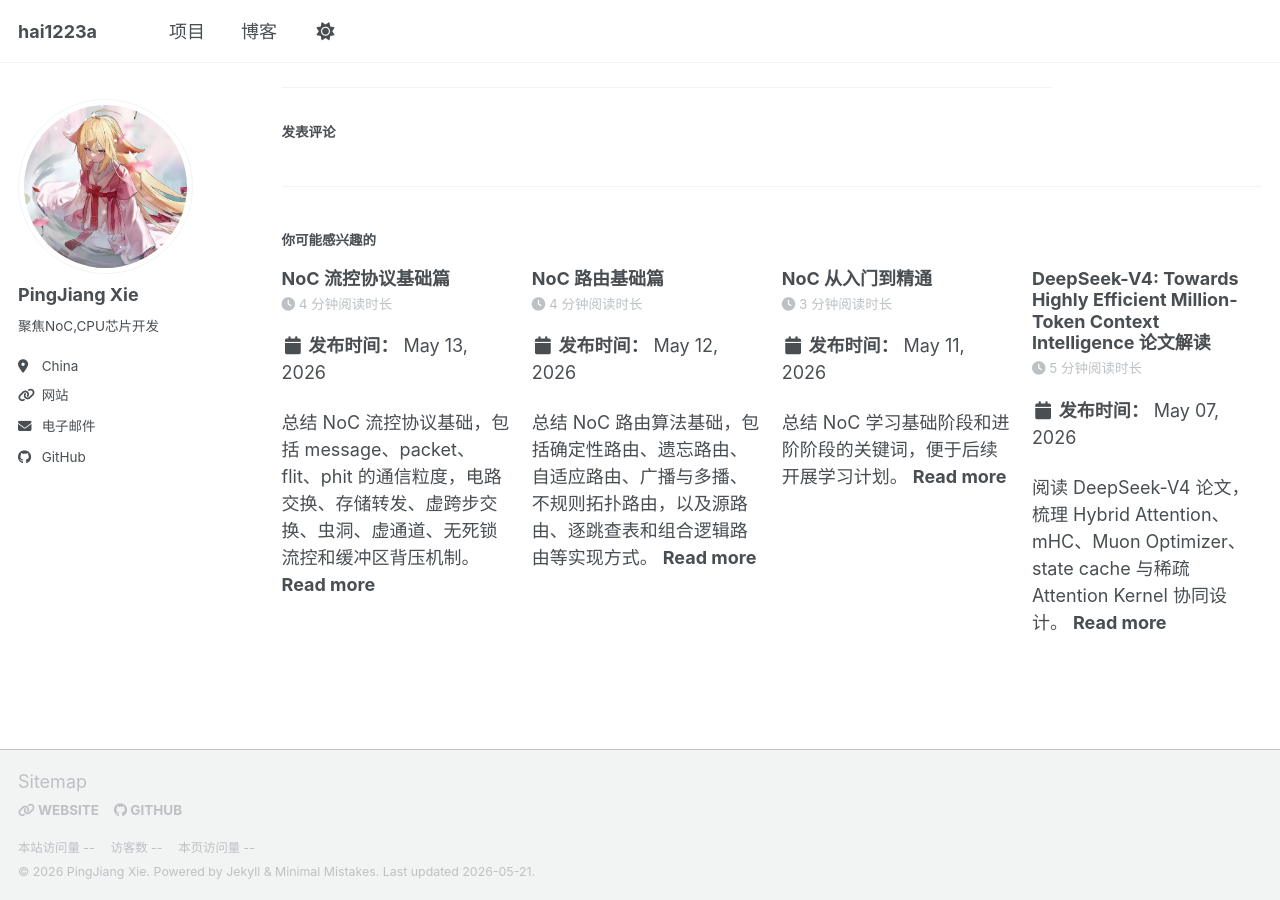
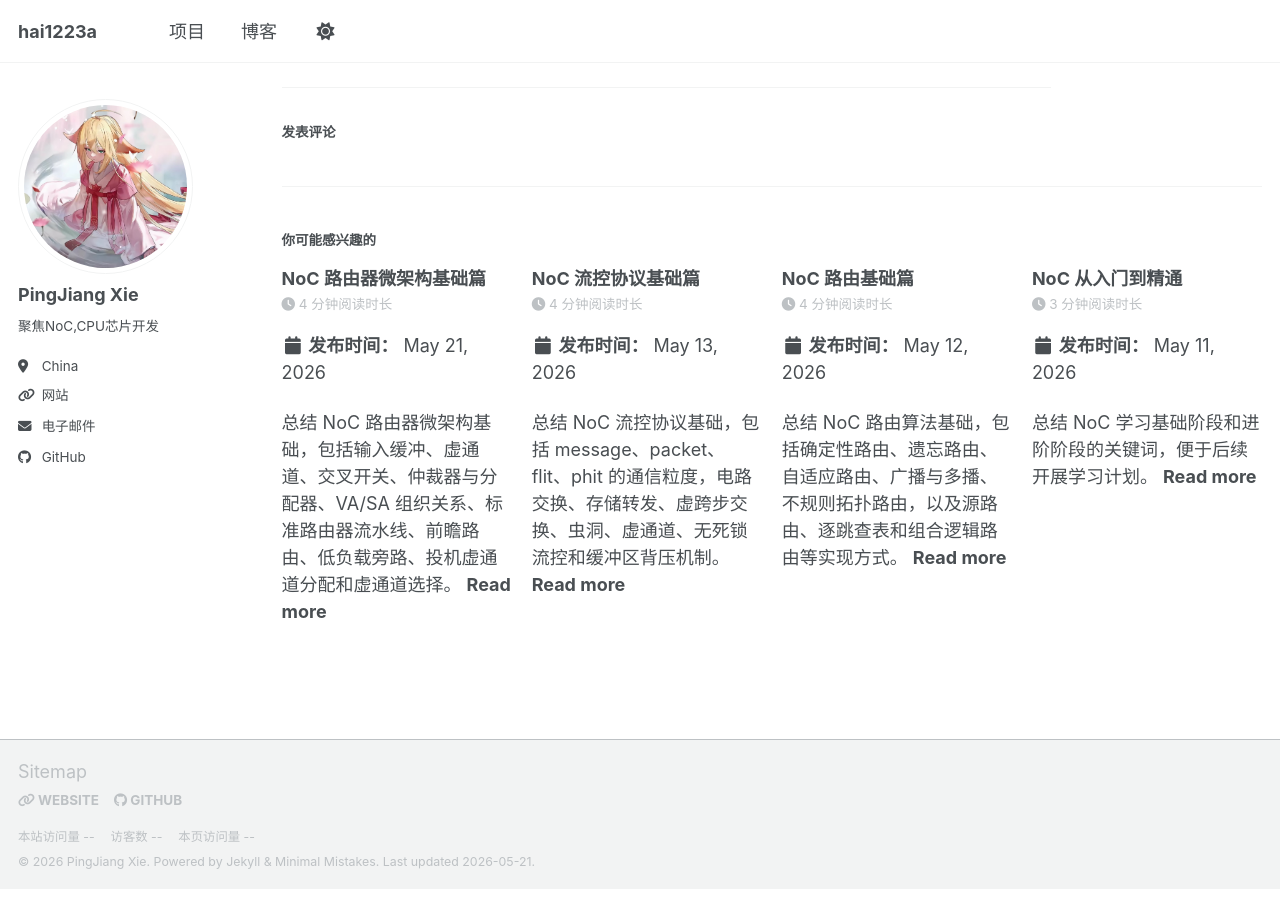
Before and after one commit to hai1223a/hai1223a.github.io, a Jekyll site: the page built from _posts/2026-05-11-NoC-拓扑结构-基础篇.md, in a window 1280 px wide and 900 px high, scrolled down 8478 px. Built offline with Jekyll 4.4.1, drawn with Linux system fonts in a browser that asks for light colours; a script bundle is joined from its source files by our own code; library files that are not in the unit come from our copies; comment, search, counter and statistics services are not loaded; some of the changed lines change nothing that is shown.

Commit message:
NoC路由器微架构

````diff
--- a/_posts/2026-05-11-NoC-拓扑结构-基础篇.md
+++ b/_posts/2026-05-11-NoC-拓扑结构-基础篇.md
@@ -34,7 +34,7 @@
 
 * **最大通道负载（maximum channel load）**：`最大注入带宽（Maximum injection bandwidth） = 1 / 最大通道负载`。在特定的流量模式下，瓶颈通道能够承受的流量就是最大通道负载。
 
-  比如下图中，瓶颈通道为双向通道，一个周期内每个节点都有 `1/8` 的概率向其他节点发送 `flip`，那么所有节点的流量有 1/2 的概率经过瓶颈通道，所以最大注入带宽是 1/2，最大通道负载是 2。
+  比如下图中，瓶颈通道为双向通道，一个周期内每个节点都有 `1/8` 的概率向其他节点发送 `flit`，那么所有节点的流量有 1/2 的概率经过瓶颈通道，所以最大注入带宽是 1/2，最大通道负载是 2。
 
   ![4](/images/4.png)
   <p class="image-caption">图 2：两个环形网络通过单通道连接时的通道负载示例</p>
--- /dev/null
+++ b/_posts/2026-05-21-NoC-路由器微架构-基础篇.md
@@ -0,0 +1,270 @@
+---
+title: "NoC 路由器微架构基础篇"
+date: 2026-05-21
+permalink: /posts/2026/05/NoC-路由器微架构-基础篇/
+project: noc-study
+excerpt: "总结 NoC 路由器微架构基础，包括输入缓冲、虚通道、交叉开关、仲裁器与分配器、VA/SA 组织关系、标准路由器流水线、前瞻路由、低负载旁路、投机虚通道分配和虚通道选择。"
+tags:
+  - NoC
+  - 学习笔记
+---
+
+{% include toc icon="list" title="目录" position="inline" %}
+
+<img src="/images/33.jpg" alt="2D mesh router microarchitecture" style="zoom:50%;" />
+<p class="image-caption">图 1：典型 2D Mesh 路由器微架构</p>
+
+以一个2D mesh网络的经典路由器为例进行介绍。其包括五个方向输入输出，`东`，`南`，`西`，`北`和`本地`。主要部件包括输入缓冲（input buffers）、路由计算逻辑（route computation logic）、虚通道分配器（virtual channel allocator）、开关分配器（switch allocator）以及交叉开关（crossbar switch）。
+
+## 缓冲与虚通道
+
+### 缓冲组织结构
+
+几乎所有的路由器都设计了输入缓冲，因为其允许使用单端口存储器实现。而常见有三种buffer的组织形式：
+
+1. **单个固定长度队列**：如下图图a所示，没有使用虚通道，存在严重的队头阻塞（head-of-line blocking）问题。
+2. **多个固定长度队列**：如下图图b所示，我们称其中的每个队列为虚通道。
+3. **多个可变长度队列**：如下图图c所示，为了缓解固定长度队列的负载不均衡问题，该方法让所有虚通道共享一片buffer，通过队头队尾追踪，并保证每个虚通道至少持有一个flit buffer空间以避免死锁。代价是更加复杂的电路来最终队头队尾。
+
+<img src="/images/34.jpg" alt="Input buffer organizations with virtual channels" style="zoom: 50%;" />
+<p class="image-caption">图 2：输入缓冲与虚通道的常见组织方式</p>
+
+### 虚通道和buffer的最小数量
+
+虚通道的主要功能是避免死锁和提升性能。前者可能依赖一定数量的VCs对不同类型的packet进行**分类**，例如多核中的request和response就得区分；在一类VCs中，也可能需要**逃逸VC**来保证无死锁。后者需要一定数量VCs来消除**队头阻塞问题**。同时考虑不同流量模式，在buffer数量固定的前提下，少而深的VCs安排和多而浅的VCs安排会得到不同的效果。
+
+对于buffer大小，为了维持功能正确性，每个虚通道至少要一个flit buffer。而为了维持满吞吐，也需要足够数量的buffer覆盖**缓冲周转时间**。
+
+### 输入VC的状态信息
+
+* **全局状态（Global, G）：** 空闲/ 路由中 等待输出虚通道/ 等待输出虚通道中的信用/ 活跃。活跃虚通道可以执行开关分配。
+* **路由（Route, R）：** 该字段用于开关分配。输出端口由head flit在路由计算之后填入，而同一个packet中的所有flit将会继承这个字段。
+* **输出虚通道（Output VC, O）：** 该packet的输出虚通道，即下游路由器处的虚通道。该字段由head flit在虚通道分配之后填入，并由该packet后续的所有flit使用。
+* **信用计数（Credit Count, C）：** 输出端口 R 上输出虚通道 O 中的信用数量，即下游路由器中的flit buffer数量。该字段由body flits和tail flits使用。
+* **指针（Pointers, P）：** 指向头flit和尾flit的指针。如果缓冲被实现为多个可变长度队列共享的池，如上所述，则需要该字段。
+
+## 交叉开关
+
+简单的交叉开关由多个多路选择器综合组成，也有专门的交叉开关由交叉点阵列组成，二者均如下图所示。这些设计的功耗面积与$(pw)^2$成正比，$p$表示端口数量，$w$表示端口宽度。
+
+<img src="/images/35.jpg" alt="Crossbar implemented with multiplexers" style="zoom:50%;" />
+<p class="image-caption">图 3：由多路选择器组成的交叉开关</p>
+
+<img src="/images/36.jpg" alt="Crosspoint array crossbar" style="zoom:50%;" />
+<p class="image-caption">图 4：交叉点阵列形式的交叉开关</p>
+
+而且交叉开关端口数量可以数倍于路由器端口数量。比如下图设计中，（a）为正常规格，（b）可以理解为每个输入VC都有对应的交叉开关输入端口，能够增加每周期flit的备选数量，提高命中率。（c）表示输出加速比为2，（d）表示输入输出加速比均为2。
+
+![Crossbar sizing and speedup examples](/images/37.jpg)
+<p class="image-caption">图 5：不同端口数量与加速比下的交叉开关组织</p>
+
+但是一个5x5的交叉开关还是太大，于是有人将其拆分为两个3x3的交叉开关，每个对应一个维度，只有需要进行X维度向Y维度转向的flit才需要经过两个交叉开关，这对X-Y DOR十分友好。
+
+## 仲裁器与分配器
+
+仲裁器表示了$N \to 1$的选择，分配器表示$N \to M$的选择。在路由器中，交叉开关端口和输入虚通道是需要被仲裁的资源，因此有了VA和SA。对于有虚通道的路由器，需要使用VA完成输出虚通道（也就是下游的输入虚通道）对输入虚通道的授权，一个packet中只有head flit是需要经过VA的。然后，需要SA为不同的输入虚通道分配交叉开关端口，让他们有机会占据物理link，这个是每个周期都需要进行的。
+
+### 轮转仲裁器
+
+例如存在A，B，C，D四个请求通道，最初优先级是`A>B>C>D`，第一轮仲裁命中A，那下一轮优先级会变为`B>C>D>A`;第一轮仲裁命中C，那么下一轮优先级会变为`D>A>B>C`.
+
+<img src="/images/38.jpg" alt="Round-robin arbiter" style="zoom:50%;" />
+<p class="image-caption">图 6：轮转仲裁器示例</p>
+
+### 矩阵仲裁器
+
+这是一个最少使用者仲裁器，其利用一个优先级矩阵，记录任意两个请求者之间的优先级。例如存在A，B，C，D四个请求通道，会维护一个优先级矩阵，其中wAB = 1表示A的优先级比B高，而wAB = ~wBA。所以只需要维护整个矩阵的上三角区域。
+
+```
+      A  B  C  D
+A     -  wAB wAC wAD
+B    wBA  -  wBC wBD
+C    wCA wCB  -  wCD
+D    wDA wDB wDC  -
+```
+
+最终选中的请求者必须满足：（1）它当前存在请求；（2）他的优先级比其他所有请求者高。以B为例，从矩阵看就是，B所在行均为1，B所在列均为0。
+
+下个周期需要降低选中者的优先级，操作是将B所在行变为0，B所在列变为1。
+
+### 可分离分配器
+
+将N-M的分配器拆分为两级仲裁器。以SA为例介绍：
+
+假设：（1）4 个 input port；（2）每个 input port 有 3 个 VC；（3）4 个 output port
+
+第一级仲裁器包括4个3选1仲裁器，分别从4个input port中选出1个候选VC。
+
+第二级仲裁器包括4个4选1仲裁器，每个output port会从4个候选VC中选出1个命中VC。
+
+表现为请求矩阵如下，矩阵中的行表示一个input port的VC对output port的选择，所以第一阶段就是每一行中选一个1。第二阶段，再由output port在每一列选一个1。
+
+```
+          Output0  Output1  Output2  Output3
+Input0      0        1        1        0
+Input1      0        0        1        0
+Input2      1        0        1        0
+Input3      0        0        0        1
+```
+
+但这种方法十分低效，由于第一阶段仲裁不知道第二阶段仲裁的信息，造成第一阶段仲裁出如下结果：
+
+```
+          Output0  Output1  Output2  Output3
+Input0      0        0        1        0
+Input1      0        0        1        0
+Input2      0        0        1        0
+Input3      0        0        0        1
+```
+
+这样就极大地降低了端口的利用率。但是可分离分配器很适合流水，追求极高频率、低面积、低功耗的路由器。
+
+### 波前分配器
+
+该分配器使用整体信息进行分配，同样假设请求矩阵，分配需要遵守（1）每个output最多只能分给一个input；（2）每个input最多只能安排一个output。因此每一行安排一个行token，每一列安排一个列token。一个格子只有同时具备行token和列token并且自身存在请求才能被选中。
+
+```
+          Output0  Output1  Output2  Output3
+Input0      1        0        0        0
+Input1      0        1        0        0
+Input2      0        1        0        0
+Input3      0        0        1        0
+```
+
+而行token和列token需要进行传播，他们会从一条对角线开始进行。比如一开始是主对角线，`[0,0][1,1][2,2][3,3]`会同时获得行token和列token。其中`[0,0][1,1]`命中，他们对应行列的token就不会移动了，而in2，in3两行的行token会向右循环移动；out2，out3两列的列token会向下循环移动。在组合逻辑中总会匹配到`[3,2]`。
+
+波前分配器适合用于需要较好匹配质量的地方，但是（1）需要维持二维阵列结构，实现更复杂；（2）token 传播路径可能较长；（3）为了公平性应该每轮都切换起始优先级，即改变最初的对角线。
+
+### 路由函数，SA与VA的组织关系
+
+核心问题是：当路由选择更灵活、或者 router 采用投机执行时，allocator 的设计会明显变复杂。
+
+#### 1. 自适应路由会增加 SA 和 VA 的配合复杂度
+
+对于 **确定性路由（deterministic routing）**，每个 flit 只有一个确定的输出端口，因此**SA** 只需要为这个输出端口发起请求。
+
+而对于 **自适应路由（adaptive routing）**，路由函数可能返回多个候选输出端口。此时有两种解决方法
+
+*  SA 可以同时对多个候选输出端口发请求，但最终被 **SA** 授予的输出端口必须和 **VA** 授予的输出 VC 保持一致。
+* 路由函数每次只返回一个候选输出端口。如果该 flit 没有成功获得对应的 output VC，则重新执行路由，尝试另一个候选输出端口。
+
+#### 2. VA 的复杂度取决于路由函数返回的信息粒度
+
+如果路由函数直接返回一个具体的输出 VC，例如`(East；VC2)`。那么 VA 只需要在竞争同一个 output VC 的 input VC 之间做仲裁，设计相对简单。
+
+如果路由函数只确定物理输出方向，但返回多个候选 VC，例如`（East；VC0, VC1, VC2, VC3）`。那么 VA 不仅要决定哪个 input VC 成功，还要决定它获得哪个 output VC。此时 VA 就变成一个多请求、多资源的 allocator 问题，通常可以用 **可分离分配器**这类结构实现。
+
+最复杂的情况是：路由函数同时返回多个候选 physical channel，并且每个 physical channel 上又有多个候选 VC。例如`（East；VC0, VC1, VC2, VC3。North，VC0, VC1, VC2, VC3）`。这种情况下，VA 需要在所有候选 physical channel 和 candidate VC 之间做匹配，因此功能最复杂。
+
+#### 3. 投机式 VC router 中，SA 可以和 VA 并行执行
+
+普通 VC router 中，head flit 通常需要先完成 VA，拿到下游 output VC，然后再执行 SA，申请通过 crossbar。
+
+投机式虚通道路由器（speculative virtual channel router）为了降低延迟，会让 head flit 在 VA 尚未完成时，提前投机性地申请 SA。如果 VA 和 SA 同时成功，head flit 就可以直接进入 switch traversal，从而减少一个 pipeline stage 的等待。但这种方式存在风险：如果 SA 成功而 VA 失败，那么 flit 实际上不能前进，已经预留的 crossbar 通路就会被浪费。
+
+#### 4. 非投机请求必须优先于投机请求
+
+在 speculative router 中，请求分为两类：
+
+```text
+non-speculative switch request  非投机开关请求
+speculative switch request      投机开关请求
+```
+
+非投机请求表示该 flit 已经确定具备前进条件，例如 body flit 和 tail flit 已经继承了 head flit 分配好的 VC，因此它们申请 crossbar 是确定有效的。投机请求通常来自 head flit。head flit 还没有确定能否拿到 output VC，但提前申请 crossbar。
+
+因此设计上必须保证：
+
+```text
+non-speculative request > speculative request
+```
+
+一种实现方式是使用两个并行的 switch allocator：
+
+```text
+SA_non_speculative：处理非投机请求
+SA_speculative：处理投机请求
+```
+
+最终选择结果时，非投机请求优先。如果没有非投机请求竞争某个输出端口，则投机请求可以成功获得该端口。
+
+## 路由器流水线
+
+### 标准流水线
+
+| 阶段              | 缩写 | 功能                                                         |
+| ----------------- | ---- | ------------------------------------------------------------ |
+| Buffer Write      | BW   | 根据输入 VC 将头流片（head flit）或体流片（body flit）写入缓冲 |
+| Route Computation | RC   | 对头流片进行路由计算，决定输出端口                           |
+| VC Allocation     | VA   | 为头流片分配下游路由器的虚通道（VC）                         |
+| Switch Allocation | SA   | 申请 crossbar 的输入输出端口                                 |
+| Switch Traversal  | ST   | 流片从缓冲读出，通过 crossbar                                |
+| Link Traversal    | LT   | 流片沿链路到达下一个 router                                  |
+
+标准流水线包括六个阶段，其中head flit经过全部六个阶段，body flit不经过RC和VA阶段。
+
+### 举例解析
+
+一个mesh的router，拥有east，west，south，north，local五个输入输出端口。每个端口有一个由多个VC队列组成的buffer，我们称一个VC队列为一个input VC。
+
+#### BW
+
+当有flit进入输入端口后，首先需要将其写入对应input VC中，通常是插入这个VC队列的尾部，这一步称为BW，这里五个输入端口的BW操作是并行。
+
+#### RC
+
+每一个input port都有一个RC部件，一个RC部件会对一个input port的所有input VC的队头flit都进行RC操作。只有head flit会进行RC。
+
+#### VA
+
+每一个input port都有一个VA部件，由于路由算法不同，最复杂时，一个input VC可能对应了多个output port的多个下游VC。因此VA进行分配时，是对一个input port中所有使用了相同output port的同一个下游VC的多个input VC进行仲裁，最终形成多个(input VC - 下游VC)虚通道对。例如（input VC1 - east 下游 VC2），（input VC3 - east 下游 VC4），（input VC7 - west 下游 VC1）。只有head flit会进行VA。
+
+#### SA
+
+将五个VA的结果汇总过来，进行分配。每个周期每个output port只能输出一个flit，因此SA会为每个output port选择一个(input VC - 下游VC)虚通道对，也可能让某个output port轮空。
+
+#### ST
+
+成功通过 SA 的流片从 buffer 读出，通过 crossbar 传到输出端口。ST 逻辑上只是物理搬运 flit。
+
+#### LT
+
+ST 阶段结束后，flit 沿链路发送到下一个 router 的输入端口。LT 只负责链路传输，不涉及分配或仲裁。
+
+### 前瞻路由（Lookahead Routing）
+
+将RC从流水线中剥离，每一跳的路由信息由上一跳计算，并将其编码到head flit中。这个计算下一跳的阶段又称为NRC，可以与VA并行执行。其结构如下图
+
+![Lookahead routing pipeline](/images/40.jpg)
+<p class="image-caption">图 7：前瞻路由流水线结构</p>
+
+### 低负载旁路（Low-load Bypass）
+
+在网络流量不大时，没有竞争的flit通过旁路跳过BW和SA阶段，直接进入ST阶段，如下图所示
+
+![Low-load bypass pipeline](/images/41.jpg)
+<p class="image-caption">图 8：低负载旁路结构</p>
+
+低负载时，**输入缓冲里通常没有排队的 flit**，也就是没有竞争。
+
+- **BW 阶段（Buffer Write）**是为了把 flit 写入缓冲以等待竞争，**没有竞争就不需要写入缓冲**。
+- **SA 阶段（Switch Allocation）**是为了在 crossbar 资源冲突时仲裁，**没有竞争自然也不需要仲裁**。
+- **VA 阶段（Virtual Channel Allocation）**仍然需要，因为即使没有竞争，也要确保 flit 占用一个下游 VC，以保证后续正确前进。
+
+所以旁路可以跳过 **BW + SA**，直接进入 **ST**，前提是 VA 已经完成或可以与 setup 并行。
+
+而为了判断是否存在竞争，需要在ST前增加setup来尝试配置crossbar，如果成功就进入ST，如果失败就重新写回缓冲区BW。这个也可以和前瞻路由结合，即RC/VA/setup同时执行
+
+### 投机虚通道分配（Speculative VA）
+
+在标准流水线中，需要先进行VA得到下游有效的虚通道，然后通过SA在该输出端口和虚通道上进行仲裁。而该方法将SA和VA并行执行，在SA仲裁时使用推测的虚通道。
+
+- 如果 speculative 成功，head flit直接进入 **ST（Switch Traversal）**。
+
+- 如果 speculative 失败，flit回退到 BW 或其余 pipeline 阶段重新执行。
+
+当然后续body flit和tail filt会继承head flit的VC，是非推测请求，将保证正确性。
+
+### 虚通道选择 (VC Selection)
+
+VC Selection（虚通道选择）是 **一种简化 VA 的方法**，去掉完整 VA 阶段，每个输出端口维护一个队列free vc queue，记录该端口下游所有空闲 VC id。每个输出端口的SA获胜者被分配free vc queue的队头虚通道标识。仅当输出端口的free vc queue非空时，head flit才会进入SA阶段。body flit和tail flit直接进入SA。
````
Also changed, not shown: images/33.jpg (added), images/34.jpg (added), images/35.jpg (added), images/36.jpg (added), images/37.jpg (added), images/38.jpg (added), images/39.jpg (added), images/40.jpg (added), images/41.jpg (added).
